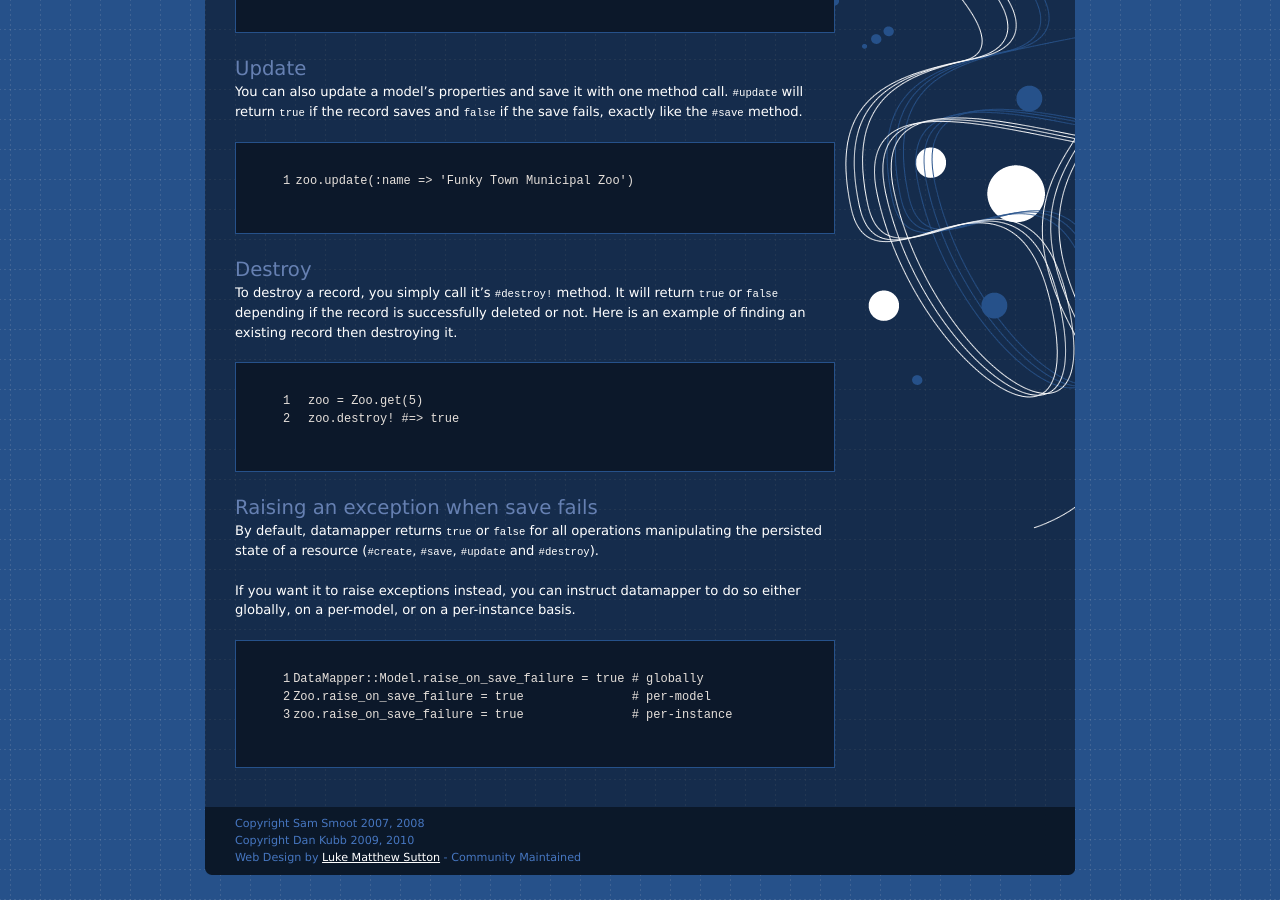
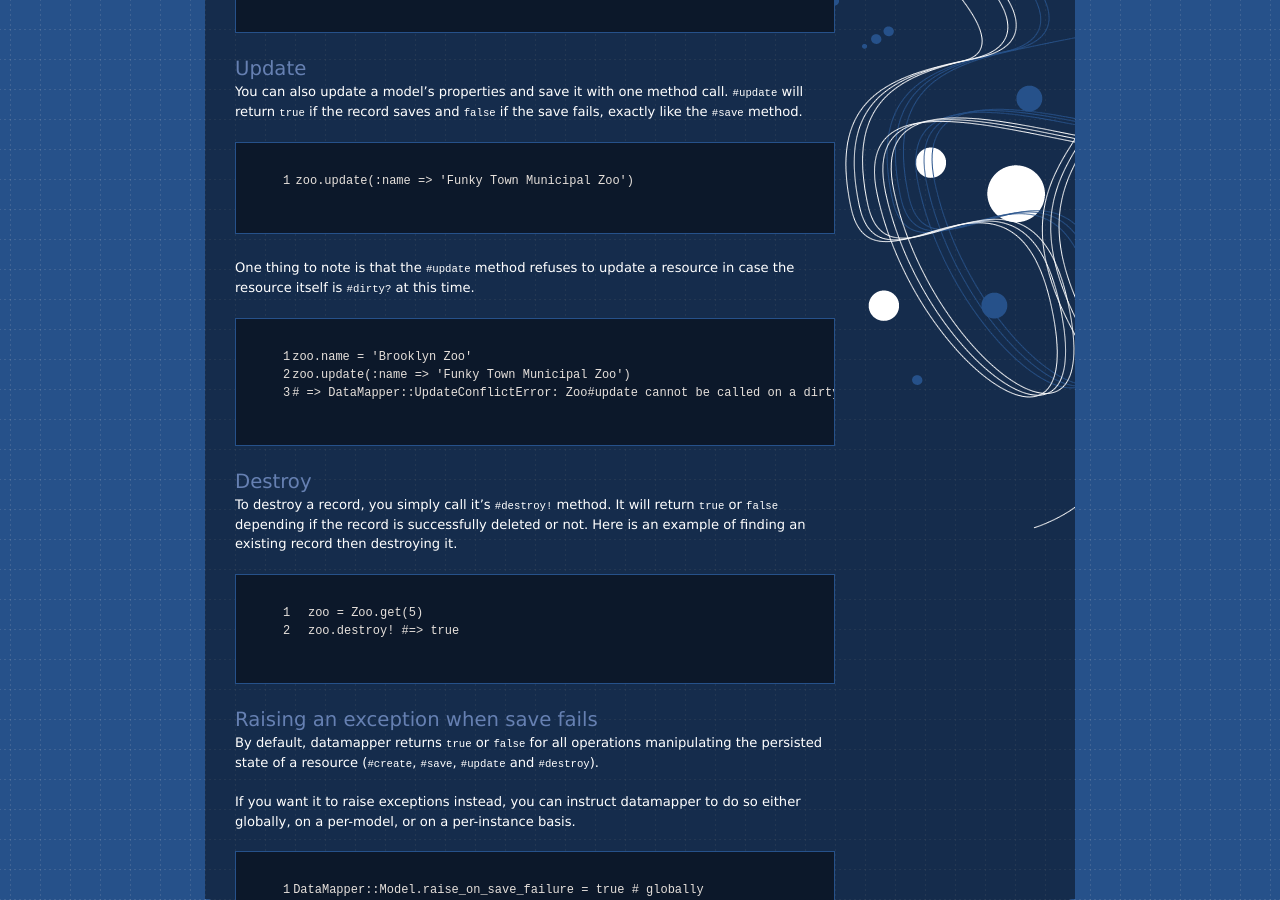
Before and after one commit to datamapper/datamapper.github.com, a Jekyll site: the page built from docs/create_and_destroy.markdown, in a window 1280 px wide and 900 px high, scrolled down 1230 px. Built offline with Jekyll 4.4.1, drawn with Linux system fonts in a browser that asks for light colours.

Commit message:
Explain that #update fails on dirty resources

```diff
--- a/docs/create_and_destroy.markdown
+++ b/docs/create_and_destroy.markdown
@@ -69,6 +69,15 @@ exactly like the `#save` method.
 zoo.update(:name => 'Funky Town Municipal Zoo')
 {% endhighlight %}
 
+One thing to note is that the `#update` method refuses to update a resource
+in case the resource itself is `#dirty?` at this time.
+
+{% highlight ruby linenos %}
+zoo.name = 'Brooklyn Zoo'
+zoo.update(:name => 'Funky Town Municipal Zoo')
+# => DataMapper::UpdateConflictError: Zoo#update cannot be called on a dirty resource
+{% endhighlight %}
+
 Destroy
 -------
 
```
